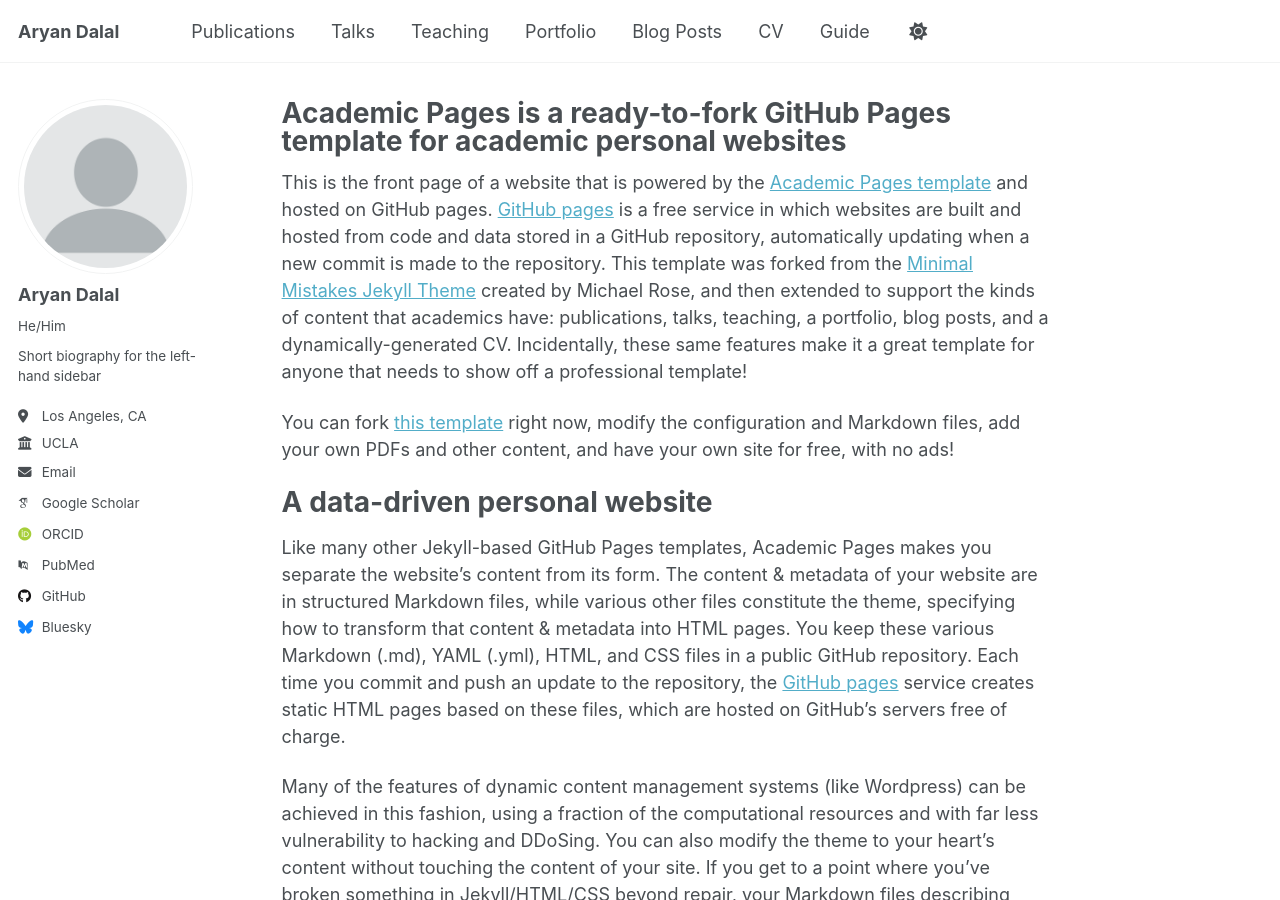
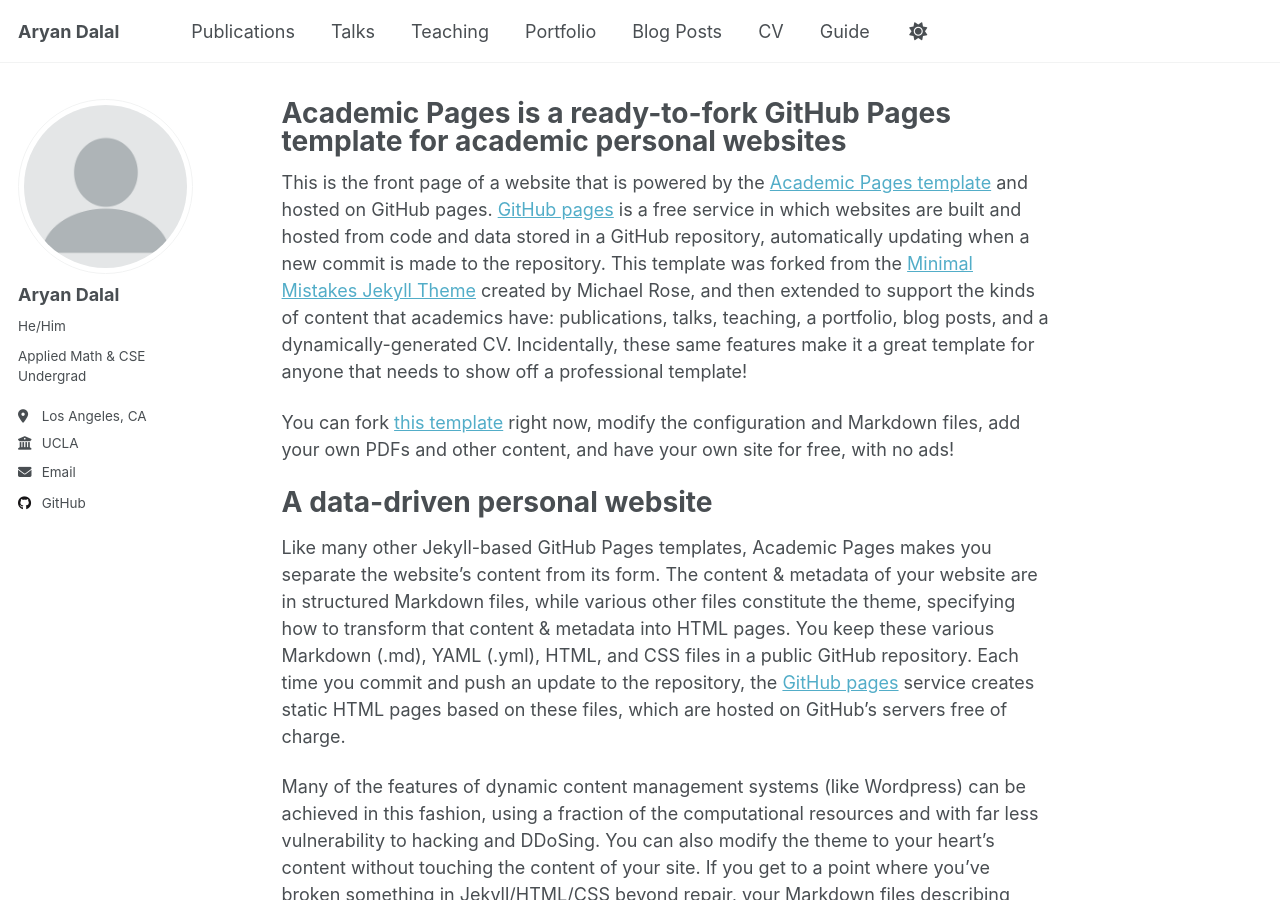
Before and after one commit to DalalAryan/DalalAryan.github.io, a Jekyll site: the page built from _pages/about.md, in a window 1280 px wide and 900 px high. Built offline with Jekyll 4.4.1, drawn with Linux system fonts in a browser that asks for light colours; some web fonts are replaced; a script that is not in the unit is left out; some of the changed lines change nothing that is shown.

Commit message:
Update _config.yml

```diff
--- a/_config.yml
+++ b/_config.yml
@@ -25,7 +25,7 @@
   avatar           : "profile.png"
   name             : "Aryan Dalal"
   pronouns         : "He/Him"
-  bio              : "Short biography for the left-hand sidebar"
+  bio              : "Applied Math & CSE Undergrad"
   location         : "Los Angeles, CA"
   employer         : "UCLA"
   uri              : # URL
@@ -34,11 +34,11 @@
   # Academic websites
   academia         : # URL
   arxiv            : # URL - Update with the correct link to your profile
-  googlescholar    : "https://scholar.google.com/citations?user=PS_CX0AAAAAJ"
+  googlescholar    :
   impactstory      : # URL
-  orcid            : "http://orcid.org/yourorcidurl"
+  orcid            :
   semantic         : # URL
-  pubmed           : "https://www.ncbi.nlm.nih.gov/pubmed/?term=john+snow"
+  pubmed           :
   researchgate     : # URL
   scopus           : # URL
 
@@ -46,13 +46,13 @@
   bitbucket        : # Username - Update with your username on the site
   codepen          : # Username
   dribbble         : # Username
-  github           : "academicpages"
+  github           : "https://github.com/calcpika"
   kaggle           : # Username
   stackoverflow    : # User number or user number and name (i.e., use "1" or "1/jeff-atwood")
 
   # Social media
   artstation       : # Username
-  bluesky          : "bsky.app" # Replace this with you Bluesky username
+  bluesky          :  # Replace this with you Bluesky username
   facebook         : # Username
   flickr           : # Username
   foursquare       : # Username
```
